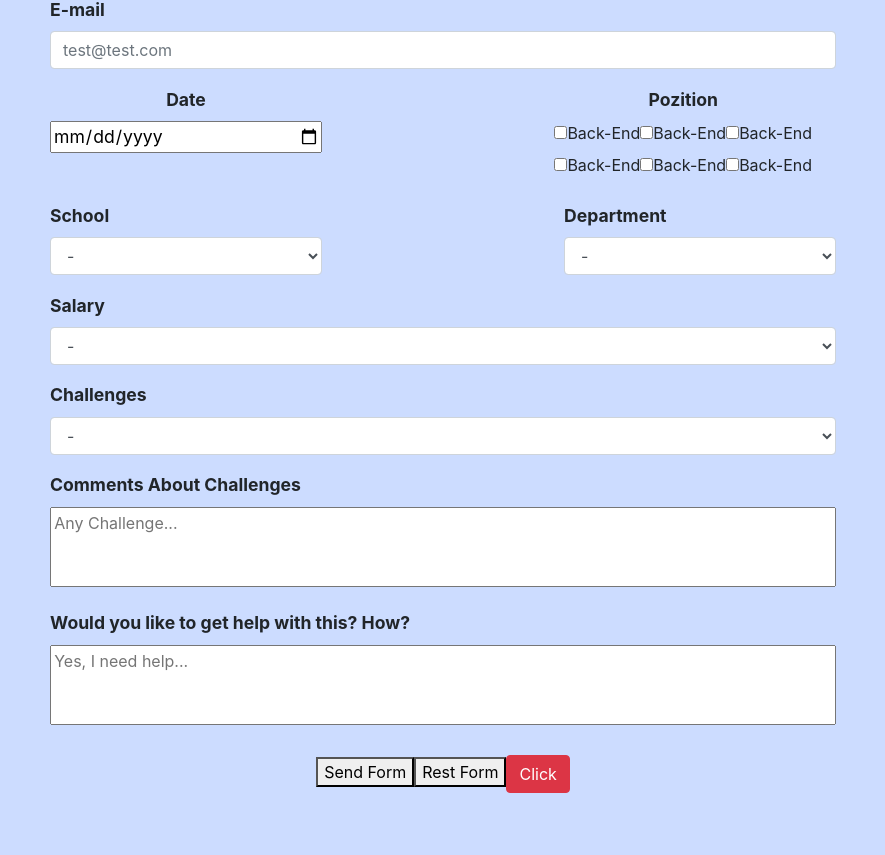
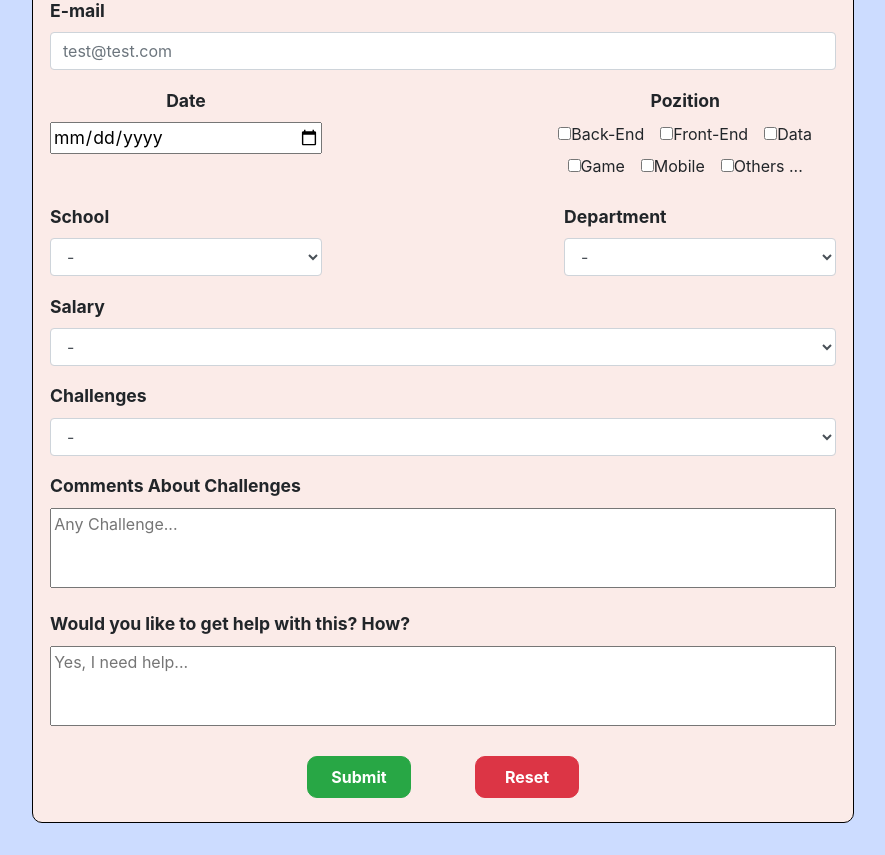
Before and after one commit to kaanyrd/FormForDevelopers, a React (Create React App) app in the folder my-form/: page /newform in a window 1280 px wide. Shown: the part 400-1255 px from the top of the page, without its empty margins (197-1082 px from the left). Before the commit the page ends 1217 px from the top, so only its background shows below. Built offline with nearby package versions, Linux system fonts and the light colour scheme.

Commit message:
Form CSS finished

```diff
--- a/my-form/src/components/Components.css
+++ b/my-form/src/components/Components.css
@@ -1,5 +1,10 @@
 .container{
-
+background-color: rgb(251, 235, 232);
+padding-left: 2rem;
+padding-right: 2rem;
+border: 1px solid black;
+border-radius: 10px;
+margin-bottom: 2rem;
 }
 
 /* GENDER STARTS */
@@ -50,6 +55,15 @@ font-size: 1.1rem;
 font-weight: 700;
 margin-top: 1.1rem;
 }
-#dateIt{
+#birthOfDate{
     width: 17rem;
 }
+
+#submitReset>button{
+    margin-left: 2rem;
+    margin-right: 2rem;
+    padding: .5rem 1.2rem;
+    /* border: 2px solid black; */
+    border-radius: 10px;
+    width: 6.5rem;
+}
--- a/my-form/src/components/NewForm.jsx
+++ b/my-form/src/components/NewForm.jsx
@@ -14,11 +14,9 @@ function NewForm() {
       email: "",
       birthOfDate: "",
       pozition: [],
-      // position: [],
       school: "",
       department: "",
-      // salary: "",
-      debtAmount: "",
+      salary: "",
       challenges: "",
       comments: "",
       help: "",
@@ -32,7 +30,8 @@ function NewForm() {
     }
   })
   return (
-    <div className='container'>
+    <div style={{backGroundColor: "white"}}>
+      <div  className='container'>
       <div className='row'>
         <div>
           <div>
@@ -52,11 +51,11 @@ function NewForm() {
               <div id='genderChoose'>
                 <div><label className='labelHeader' htmlFor="gender">Gender</label></div>
                 <div>
-                  <input id='male' type="radio" name='gender' value="male" onChange={handleChange("gender")} checked={values.gender === "male"} />
-                  <label htmlFor="male">Male</label>
+                  <input id='male' type="radio" name='gender' value="male" onChange={handleChange("gender")} checked={values.gender === "male"} disabled={isSubmitting}/>
+                  <label style={{width: "7rem"}} htmlFor="male">Male</label>
 
-                  <input id='female' type="radio" name='gender' value="female" onChange={handleChange("gender")} checked={values.gender === "female"} />
-                  <label htmlFor="female">Female</label>
+                  <input id='female' type="radio" name='gender' value="female" onChange={handleChange("gender")} checked={values.gender === "female"} disabled={isSubmitting}/>
+                  <label style={{width: "7rem"}} htmlFor="female">Female</label>
                 </div>
               </div>
               {/* EMAIL */}
@@ -68,42 +67,54 @@ function NewForm() {
               <div style={{display: "flex"}}>
                 <div className='labelHeader' style={{display: "flex", flexDirection:"column"}}>
                   <label htmlFor="">Date</label>
-                  <input id='dateIt' type="date" />
+                  <input id='birthOfDate' type="date" onChange={handleChange("birthOfDate")} value={values.birthOfDate} disabled={isSubmitting}/>
                 </div>
                 <div style={{display: "flex", flexDirection: "column", alignItems: "center", marginLeft: "auto", marginRight: "1.5rem"}}>
                   <label className='labelHeader' htmlFor="">Pozition</label>
                   <div>
-                  <div>
+                  <div style={{justifyContent:"space-between"}}>
 
-                  <input id='Back-end' type="checkbox" name='pozition' value="Back-end" onChange={handleChange("pozition")} disabled={isSubmitting}
-                    checked={!!values?.pozition?.includes("Back-end")} />
-                  <label htmlFor="Back-end">Back-End</label>
-
-                  <input id='Back-end' type="checkbox" name='pozition' value="Back-end" onChange={handleChange("pozition")} disabled={isSubmitting}
-                    checked={!!values?.pozition?.includes("Back-end")} />
-                  <label htmlFor="Back-end">Back-End</label>
 
 
                   <input id='Back-end' type="checkbox" name='pozition' value="Back-end" onChange={handleChange("pozition")} disabled={isSubmitting}
                     checked={!!values?.pozition?.includes("Back-end")} />
-                  <label htmlFor="Back-end">Back-End</label>
+                  <label style={{marginRight:"1rem"}} htmlFor="Back-end">Back-End</label>
+
+
+
+                  <input id='Front-end' type="checkbox" name='pozition' value="Front-end" onChange={handleChange("pozition")} disabled={isSubmitting}
+                    checked={!!values?.pozition?.includes("Front-end")} />
+                  <label style={{marginRight:"1rem"}} htmlFor="Front-end">Front-End</label>
+
+
+
+
+                  <input id='Data' type="checkbox" name='pozition' value="Data" onChange={handleChange("pozition")} disabled={isSubmitting}
+                    checked={!!values?.pozition?.includes("Data")} />
+                  <label htmlFor="Data">Data</label>
                   </div>
 
 
-                  <div>
-                  <input id='Back-end' type="checkbox" name='pozition' value="Back-end" onChange={handleChange("pozition")} disabled={isSubmitting}
-                    checked={!!values?.pozition?.includes("Back-end")} />
-                  <label htmlFor="Back-end">Back-End</label>
 
 
-                  <input id='Back-end' type="checkbox" name='pozition' value="Back-end" onChange={handleChange("pozition")} disabled={isSubmitting}
-                    checked={!!values?.pozition?.includes("Back-end")} />
-                  <label htmlFor="Back-end">Back-End</label>
+                  <div style={{justifyContent:"space-between"}}>
+                  <input id='Game' type="checkbox" name='pozition' value="Game" onChange={handleChange("pozition")} disabled={isSubmitting}
+                    checked={!!values?.pozition?.includes("Game")} />
+                  <label style={{marginRight:"1rem"}} htmlFor="Game">Game</label>
 
 
-                  <input id='Back-end' type="checkbox" name='pozition' value="Back-end" onChange={handleChange("pozition")} disabled={isSubmitting}
-                    checked={!!values?.pozition?.includes("Back-end")} />
-                  <label htmlFor="Back-end">Back-End</label>
+
+
+                  <input id='Mobile' type="checkbox" name='pozition' value="Mobile" onChange={handleChange("pozition")} disabled={isSubmitting}
+                    checked={!!values?.pozition?.includes("Mobile")} />
+                  <label style={{marginRight:"1rem"}} htmlFor="Mobile">Mobile</label>
+
+
+
+
+                  <input id='Others' type="checkbox" name='pozition' value="Others" onChange={handleChange("pozition")} disabled={isSubmitting}
+                    checked={!!values?.pozition?.includes("Others")} />
+                  <label htmlFor="Others">Others ...</label>
 
 
                   </div>
@@ -185,7 +196,8 @@ function NewForm() {
               {/* SALARY */}
               <div>
                 <div><label className='labelHeader' htmlFor="salary">Salary</label></div>
-                <div><select className='form-control' name="salary" id="salary" onChange={handleChange("salary")} value={values.salary} disabled={isSubmitting}>
+                <div>
+                  <select className='form-control' name="salary" id="salary" onChange={handleChange("salary")} value={values.salary} disabled={isSubmitting}>
                   <option value="not specified">-</option>
                   <option value="6.000-10.000 TL">6.000-10.000 TL</option>
                   <option value="10.000-15.000 TL">10.000-15.000 TL</option>
@@ -220,15 +232,20 @@ function NewForm() {
               </div>
               {/* BUTTONS */}
               <div style={{ marginTop: "1.5rem", marginBottom: "1.5rem" }}>
-                <button type='submit'>Send Form</button>
-                <button type='reset'>Rest Form</button>
-                <button type='button' className='btn btn-danger'>Click</button>
+
+
+              <div id='submitReset'>
+              <button type='submit' className='btn btn-success'><strong>Submit</strong></button>
+              <button type='reset' className='btn btn-danger'><strong>Reset</strong></button>
+              </div>
+
               </div>
             </form>
           </div>
         </div>
       </div>
     </div>
+    </div>
   )
 }
 
```
